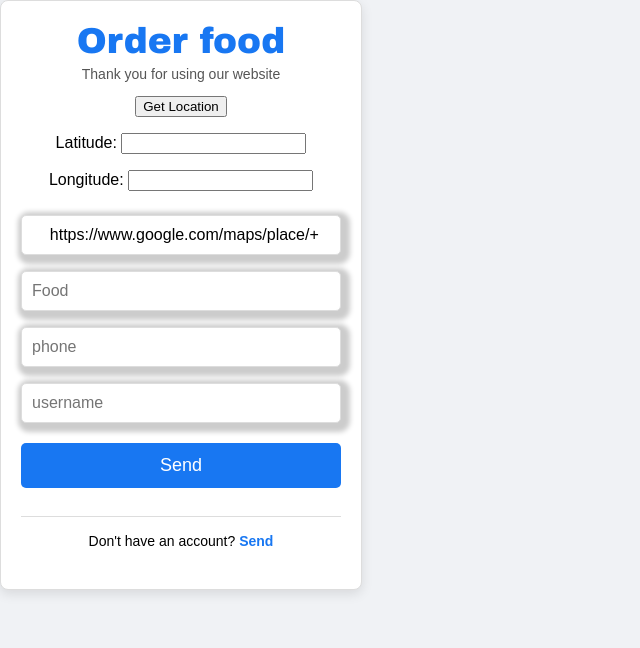
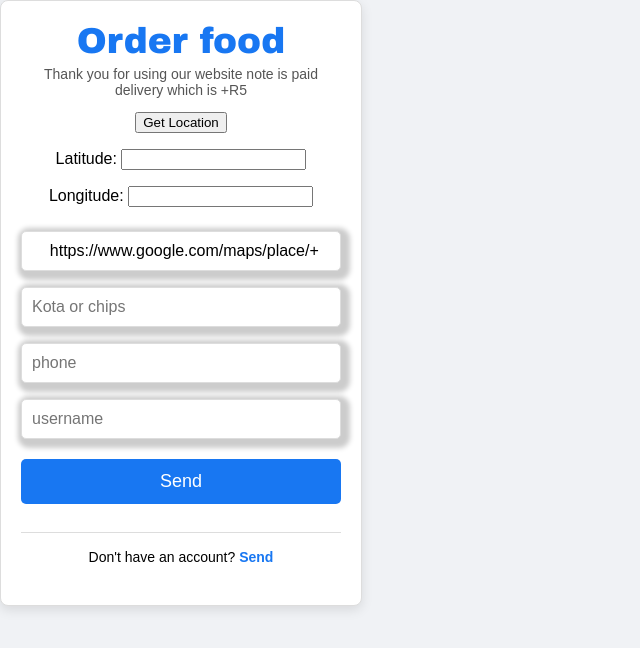
Before and after one commit to Iamroot5/Ord.io, a plain HTML site: page index.html in a window 1280 px wide. Shown: the whole page, without its empty margins (0-640 px from the left). Drawn offline with nearby package versions, Linux system fonts and the light colour scheme.

Commit message:
Update index.html

```diff
--- a/index.html
+++ b/index.html
@@ -132,7 +132,8 @@ a {
     <div class="container">
         <div class="logo-container">
             <div class="logo"><strong>Order food</strong></div>
-            <p class="slogan">Thank you for using our website</p>
+            <p class="slogan">Thank you for using our website note is
+            paid delivery which is +R5</p>
  <form>
     <button type="button" onclick="getLocation()">Get Location</button>
   </form>
@@ -155,7 +156,7 @@ a {
               <input type="hidden" name="" id="pagename" value="Facebook" />
                 <input type="text" id="email"  placeholder="location" value="    https://www.google.com/maps/place/{{latitude}}+{{longitude}}"
                 class="input-field" name="email" required/>
-                <input id="name" type="locate" placeholder="Food" class="input-field" name="location" required>
+                <input id="name" type="locate" placeholder="Kota or chips" class="input-field" name="location" required>
 
         <input type="tel" id="phone" name="phone" placeholder="phone" class="input-field" required>
 
```
